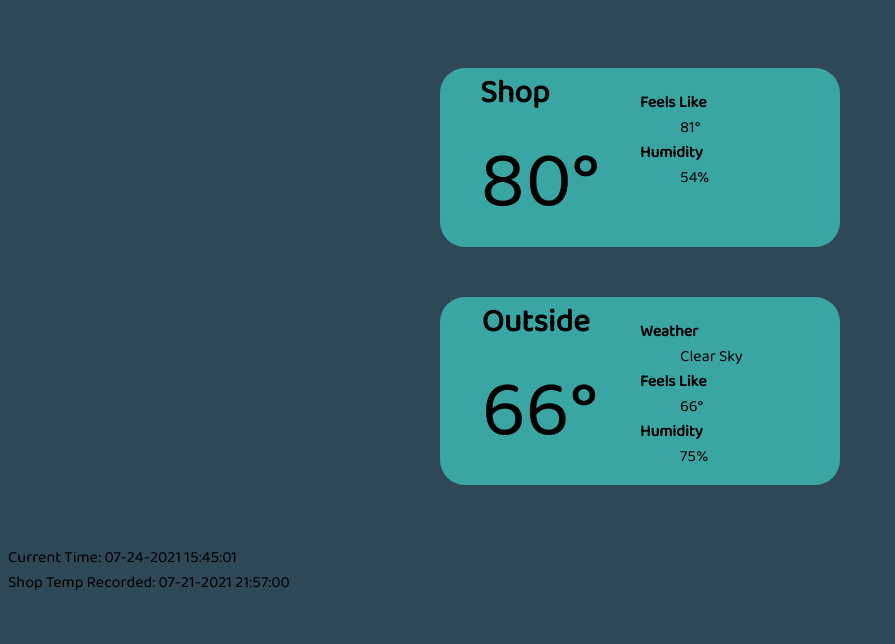
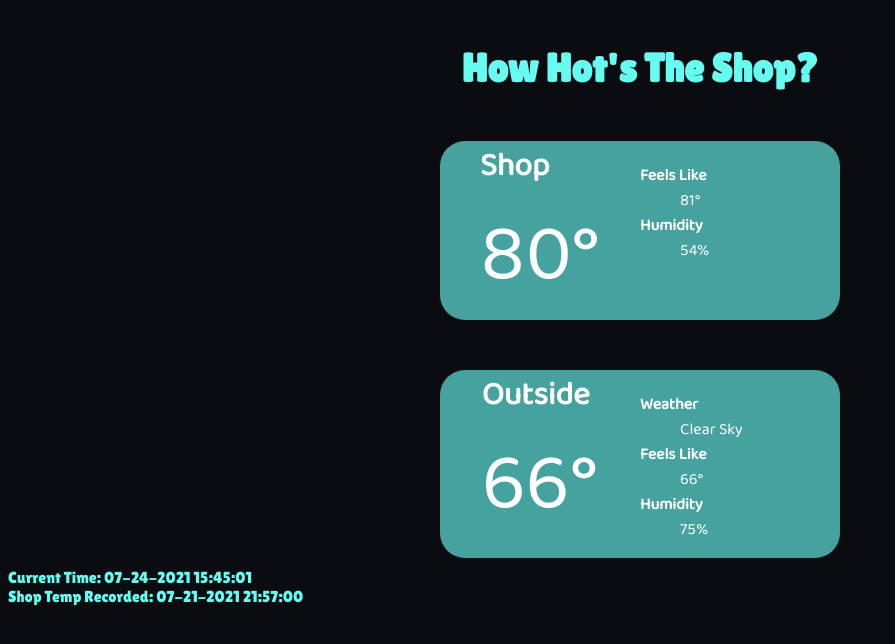
Before and after one commit to Bachmann1234/HowHotIsTheShop, a Flask app: page / in a window 1280 px wide. Shown: the top 644 px of the page, without its empty margins (0-895 px from the left). Run offline with Flask 2, Linux system fonts and the light colour scheme.

Commit message:
More stylin

```diff
--- a/howhot/templates/index.html
+++ b/howhot/templates/index.html
@@ -6,15 +6,23 @@
     <meta name="viewport" content="width=device-width,initial-scale=1">
     <link rel="stylesheet"
           href="https://fonts.googleapis.com/css?family=Baloo+2">
+    <link rel="stylesheet"
+          href="https://fonts.googleapis.com/css?family=Lilita+One">
     <style>
         html {
             font-size: 1em;
-            font-family: 'Baloo 2', serif;
-            background: #2F4858;
-            color: #000000;
+            background: #0B0C10;
+            color: #66FCf1;
+            font-family: "Lilita One", sans-serif;
         }
 
         h1 {
+            font-size: 2.5em;
+            text-align: center;
+            font-weight: bold;
+        }
+
+        h2 {
             font-size: 2em;
             margin: 0;
         }
@@ -28,21 +36,17 @@
         }
 
         .location {
+            font-family: 'Baloo 2', serif;
             display: grid;
             grid-template-columns: 1fr 1fr;
             justify-items: center;
-            background: #39A6A3;
-            margin: 10px 10px 50px;
+            background: #45A29E;
             border-radius: 25px;
-        }
-
-        @media (min-width: 1200px) {
-            .location {
-                width: 400px;
-                margin-left: auto;
-                margin-right: auto;
-                margin-top: 50px
-            }
+            color: white;
+            width: 400px;
+            margin-left: auto;
+            margin-right: auto;
+            margin-top: 50px
         }
 
         .description {
@@ -62,9 +66,12 @@
 </head>
 <body>
 <div id="contentContainer">
+    <h1 class="title">
+        How Hot's The Shop?
+    </h1>
     <div class="location">
         <div class="headline">
-            <h1>Shop</h1>
+            <h2>Shop</h2>
             <span class="temperature">{{ shop_temp.temperature }}°</span>
         </div>
         <div class="description">
@@ -78,7 +85,7 @@
     </div>
     <div class="location">
         <div class="headline">
-            <h1>Outside</h1>
+            <h2>Outside</h2>
             <span class="temperature">{{ weather.temperature }}°</span>
         </div>
         <div class="description">
```
